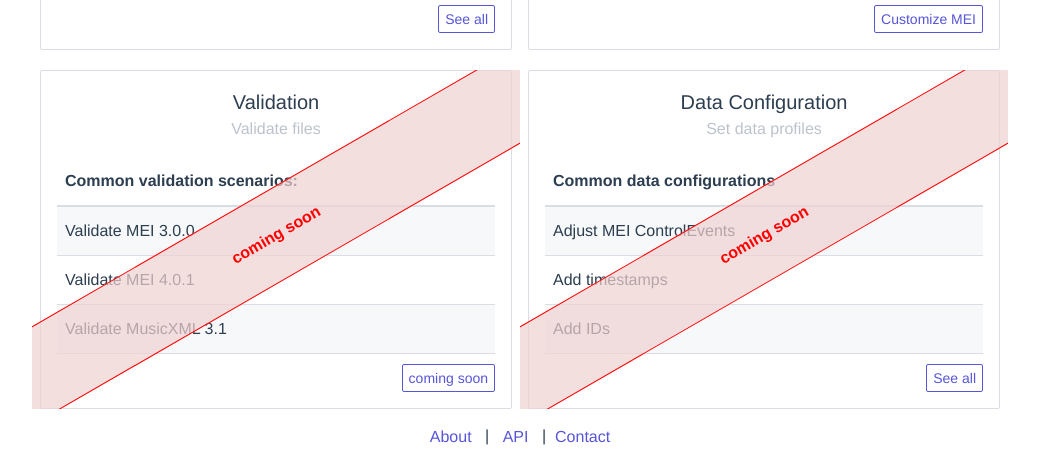
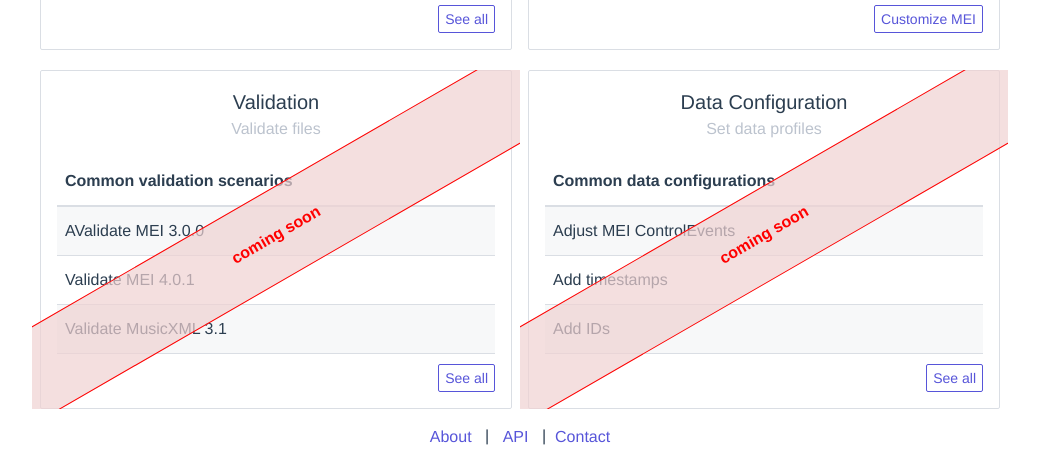
Before and after one commit to Edirom/vife-meigarage-webclient, a Vue app: page / in a window 1280 px wide. Shown: the part 607-1059 px from the top of the page, without its empty margins (120-1159 px from the left). Built offline with nearby package versions, Linux system fonts and the light colour scheme; no server answers; what vuex-router-sync would draw is missing.

Commit message:
replaced static validation card with dynamic card component

```diff
--- a/src/views/Home.vue
+++ b/src/views/Home.vue
@@ -113,40 +113,19 @@
     </div>
 
     <div class="column col-lg-4 col-6 col-md-6 col-xs-12 cardBg">
-      <div class="card" id="validationCard">
-        <div class="card-header">
-          <div class="card-title h5">Validation</div>
-          <div class="card-subtitle text-gray">Validate files</div>
-        </div>
-        <div class="card-body">
-          <table class="table table-striped table-hover">
-            <thead>
-              <tr>
-                <th>Common validation scenarios:</th>
-              </tr>
-            </thead>
-            <tbody>
-              <tr>
-                <td>Validate MEI 3.0.0</td>
-              </tr>
-              <tr>
-                <td>Validate MEI 4.0.1</td>
-              </tr>
-              <tr>
-                <td>Validate MusicXML 3.1</td>
-              </tr>
-            </tbody>
-          </table>
-          <!--<router-link to="/validation" class="btn btn-sm float-right seeAllButton">See all</router-link>-->
-          <button class="btn btn-sm float-right seeAllButton">
-            coming soon
-          </button>
-        </div>
-      </div>
+      <!-- todo: replace link "./conversions" with "./validation" -->
+      <Card
+        id="validationCard"
+        title="Validation"
+        subtitle="Validate files"
+        description="Common validation scenarios"
+        link="./conversions"
+        :contents="validationContent"
+      />
     </div>
 
     <div class="column col-lg-4 col-6 col-md-6 col-xs-12 cardBg">
-      <!-- todo: extract values for props into a config file -->
+      <!-- todo: extract values for props into a config file; replace link "./conversions" with "./configuration" -->
       <Card
         id="configurationCard"
         title="Data Configuration"
@@ -155,36 +134,6 @@
         link="./conversions"
         :contents="configContent"
       />
-      <!--<div class="card" id="configurationCard">
-        <div class="card-header">
-          <div class="card-title h5">Data Configuration</div>
-          <div class="card-subtitle text-gray">Set data profiles</div>
-        </div>
-        <div class="card-body">
-          <table class="table table-striped table-hover">
-            <thead>
-              <tr>
-                <th>Common data configurations:</th>
-              </tr>
-            </thead>
-            <tbody>
-              <tr>
-                <td>Adjust MEI Controlevents</td>
-              </tr>
-              <tr>
-                <td>Add timestamps</td>
-              </tr>
-              <tr>
-                <td>Add IDs</td>
-              </tr>
-            </tbody>
-          </table>-->
-          <!--<router-link to="/configuration" class="btn btn-sm float-right seeAllButton">See all</router-link>-->
-          <!--<button class="btn btn-sm float-right seeAllButton">
-            coming soon
-          </button>
-        </div>
-      </div>-->
     </div>
   </div>
 </template>
@@ -197,7 +146,12 @@ export default {
   name: "home",
   data() {
     return {
-      //extract configContent in a config file later
+      //todo: extract configContent in a config file later
+      validationContent: [
+        { name: "AValidate MEI 3.0.0", link: "", href: "" },
+        { name: "Validate MEI 4.0.1", link: "", href: "" },
+        { name: "Validate MusicXML 3.1", link: "", href: "" },
+      ],
       configContent: [
         { name: "Adjust MEI ControlEvents", link: "", href: "" },
         { name: "Add timestamps", link: "", href: "" },
```
